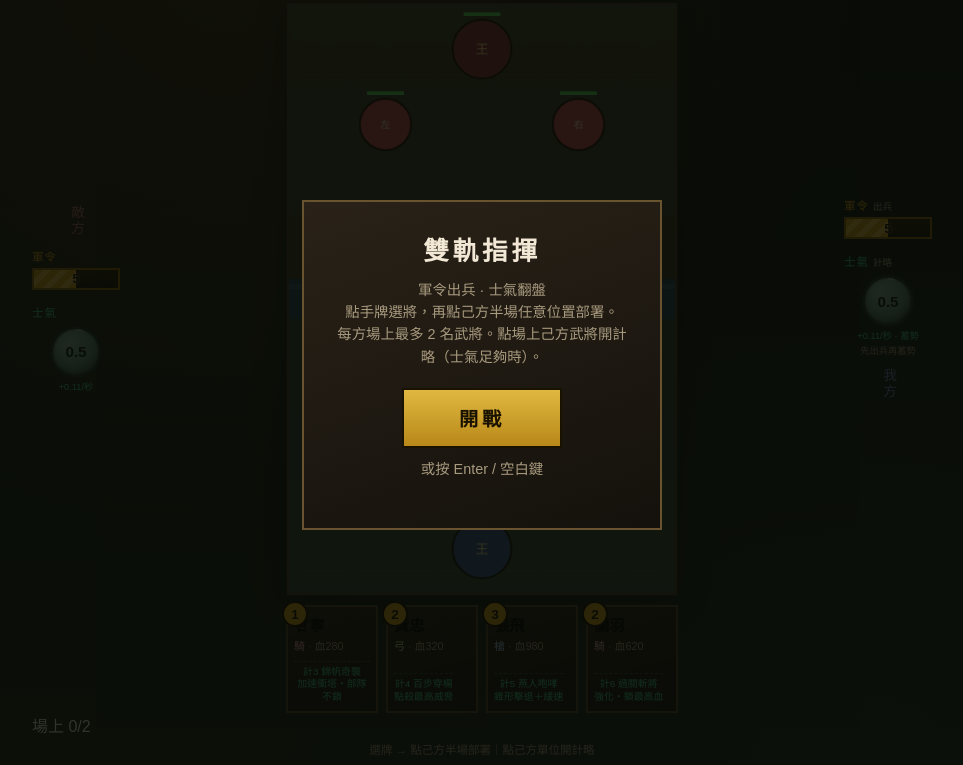
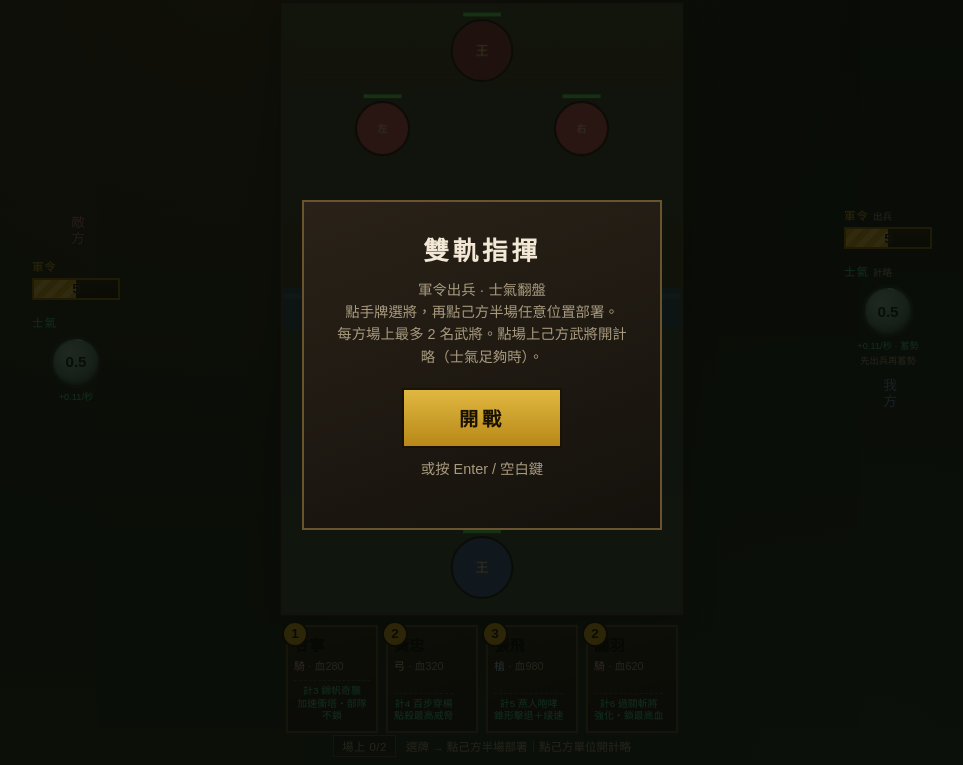
Before and after one commit to Mangohk/3cntywar, a plain HTML site: page index.html in a window 1280 px wide. Shown: the part 35-800 px from the top of the page, without its empty margins (158-1121 px from the left). Drawn offline with Linux system fonts and the light colour scheme.

Commit message:
POC v1.3: style.css unit-cap card states

```diff
--- a/style.css
+++ b/style.css
@@ -294,6 +294,28 @@ html, body {
   gap: 8px;
   flex-wrap: wrap;
 }
+.hand-meta {
+  display: flex;
+  align-items: center;
+  justify-content: center;
+  gap: 10px;
+  margin-top: 2px;
+  min-height: 1.4em;
+}
+.unit-cap {
+  flex-shrink: 0;
+  font-size: 0.72rem;
+  letter-spacing: 0.04em;
+  color: var(--muted);
+  border: 1px solid #5a4a30;
+  padding: 2px 8px;
+  background: rgba(0, 0, 0, 0.25);
+}
+.unit-cap.full {
+  color: #ffb0b0;
+  border-color: #a44;
+  background: rgba(80, 20, 20, 0.35);
+}
 .card {
   width: 92px;
   min-height: 108px;
@@ -314,6 +336,12 @@ html, body {
   box-shadow: 0 8px 16px rgba(0,0,0,0.4), 0 0 0 1px #ffe08a;
 }
 .card.disabled { opacity: 0.45; cursor: not-allowed; }
+.card.at-cap {
+  opacity: 0.4;
+  cursor: not-allowed;
+  filter: grayscale(0.35);
+}
+.card.at-cap:hover { border-color: #5a4a30; }
 .card .name {
   font-family: var(--font-display);
   font-size: 0.95rem;
@@ -354,7 +382,7 @@ html, body {
   text-align: center;
   font-size: 0.72rem;
   color: var(--muted);
-  margin-top: 4px;
+  margin: 0;
   min-height: 1.2em;
 }
 
```
